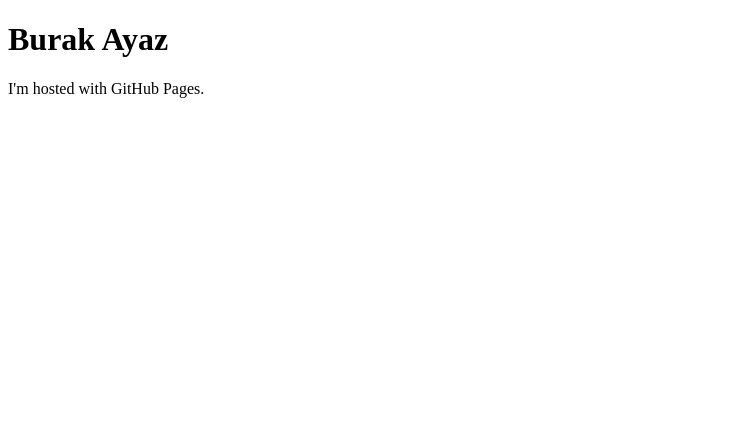
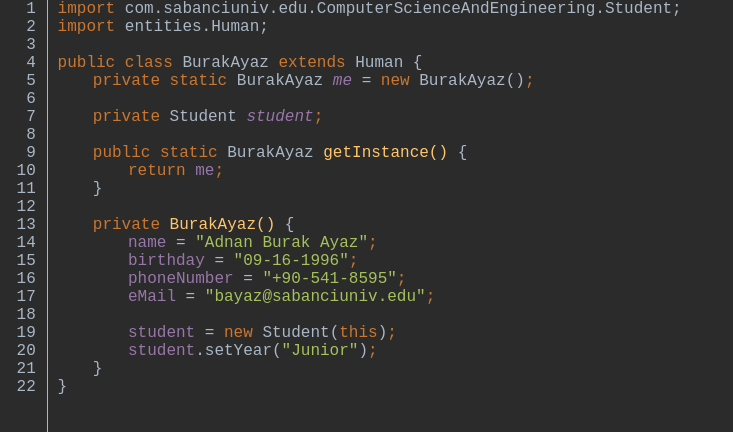
Before and after one commit to aburakayaz/old-github-pages, a plain HTML site: page index.html in a window 1280 px wide. Shown: the top 432 px of the page, without its empty margins (0-733 px from the left). Drawn offline with Linux system fonts and the light colour scheme.

Commit message:
Created initial website.

```diff
--- /dev/null
+++ b/css/aburakayaz.scss
@@ -0,0 +1,69 @@
+body {
+  font-family: 'DialogInput', monospace;
+  background-color: #2B2B2B;
+  color: #A9B7C6;
+  margin: 0;
+  height: 100vh;
+}
+
+main {
+  display: flex;
+  box-sizing: border-box;
+  flex-flow: row nowrap;
+  height: 100%;
+}
+
+#line-numbers {
+  order: 1;
+  width: 3em;
+  box-sizing: border-box;
+  height: 100%;
+  border-right: 1px solid #A9B7C6;
+}
+
+#content {
+  order: 2;
+  height: 100%;
+  padding-left: 0.6em;
+}
+
+.line-number {
+  text-align: right;
+  margin-right: 0.7em;
+}
+
+.line {
+  display: block;
+}
+
+.multi-line-comment {
+  color: #619647;
+}
+
+.comment {
+  color: #808080;
+}
+
+.string {
+  color: #A5C25C;
+}
+
+.keyword {
+  color: #CB772F;
+}
+
+.field {
+  color: #9876AA;
+}
+
+.method-declaration {
+  color: #FFC66D;
+}
+
+.tab {
+  margin-left: 2.2em;
+}
+
+.static {
+  font-style: italic;
+}
--- a/index.html
+++ b/index.html
@@ -1,7 +1,90 @@
 <!DOCTYPE html>
 <html>
+<head>
+    <meta charset="UTF-8">
+    <meta name="viewport"
+          content="width=device-width, user-scalable=no, initial-scale=1.0, maximum-scale=1.0, minimum-scale=1.0">
+    <meta http-equiv="X-UA-Compatible" content="ie=edge">
+    <link href="css/aburakayaz.min.css" rel="stylesheet">
+    <title>A Burak Ayaz</title>
+
+</head>
 <body>
-<h1>Burak Ayaz</h1>
-<p>I'm hosted with GitHub Pages.</p>
+<main>
+    <div id="line-numbers">
+    </div>
+    <div id="content">
+        <div class="line"><span class="keyword">import</span>
+            com.sabanciuniv.edu.ComputerScienceAndEngineering.Student;
+        </div>
+        <div class="line"><span class="keyword">import</span>
+            entities.Human;
+        </div>
+        <br>
+        <div class="line">
+            <span class="keyword">public class</span> BurakAyaz
+            <span class="keyword">extends</span> Human {
+        </div>
+        <div class="tab">
+            <div class="line">
+                <span class="keyword">private static</span>
+                BurakAyaz <span class="field static">me</span>
+                = <span class="keyword">new</span>
+                BurakAyaz()<span class="keyword">;</span>
+            </div>
+            <br>
+            <div class="line">
+                <span class="keyword">private </span>
+                Student <span class="field static">student</span><span class="keyword">;</span>
+            </div>
+            <br>
+            <div class="line">
+            <span class="keyword">public static</span>
+            BurakAyaz <span class="method-declaration">getInstance()</span> {
+        </div>
+            <div class="line tab">
+                <span class="keyword">return</span>
+                <span class="field">me</span><span class="keyword">;</span>
+            </div>
+            <div class="line">}</div>
+            <br>
+            <div class="line">
+                <span class="keyword">private</span>
+                <span class="method-declaration">BurakAyaz()</span> {
+            </div>
+            <div class="tab">
+                <div class="line">
+                    <span class="field">name</span> =
+                    <span class="string">"Adnan Burak Ayaz"</span><span class="keyword">;</span>
+                </div>
+                <div class="line">
+                    <span class="field">birthday</span> =
+                    <span class="string">"09-16-1996"</span><span class="keyword">;</span>
+                </div>
+                <div class="line">
+                    <span class="field">phoneNumber</span> =
+                    <span class="string">"+90-541-8595"</span><span class="keyword">;</span>
+                </div>
+                <div class="line">
+                    <span class="field">eMail</span> =
+                    <span class="string">"bayaz@sabanciuniv.edu"</span><span class="keyword">;</span>
+                </div>
+                <br>
+                <div class="line">
+                    <span class="field">student</span> =
+                    <span class="keyword">new</span>
+                    Student(<span class="keyword">this</span>)<span class="keyword">;</span>
+                </div>
+                <div class="line">
+                    <span class="field">student</span>.setYear(<span class="string">"Junior"</span>)<span class="keyword">;</span>
+                </div>
+            </div>
+            <div class="line">}</div>
+        </div>
+        <div class="line">}</div>
+    </div>
+</main>
+<script src="js/aburakayaz.min.js">
+</script>
 </body>
 </html>
--- /dev/null
+++ b/js/aburakayaz.js
@@ -0,0 +1,25 @@
+// Creating line numbers
+var i, j;
+
+for (i = 1; i <= 22; i++) {
+    var lineNum = document.createElement('div');
+    lineNum.className = 'line-number';
+    lineNum.innerText = i;
+    document.getElementById('line-numbers').appendChild(lineNum);
+}
+
+// Styling multi-line comments
+var comments = document.getElementsByClassName('multi-line-comment');
+var temp, tempArray;
+
+for (i = 0; i < comments.length; i++) {
+    temp = comments[i].innerHTML;
+    tempArray = temp.split('<br>');
+    comments[i].innerHTML = '/**<br>';
+    for (j = 0; j < tempArray.length; j++) {
+        tempArray[j] = '&nbsp*&nbsp' + tempArray[j];
+    }
+    temp = tempArray.join('<br>');
+    comments[i].innerHTML += temp;
+    comments[i].innerHTML += '<br>&nbsp*/';
+}
```
Also changed, not shown: css/aburakayaz.css (added), css/aburakayaz.min.css (added), js/aburakayaz.min.js (added), 2 other files.
